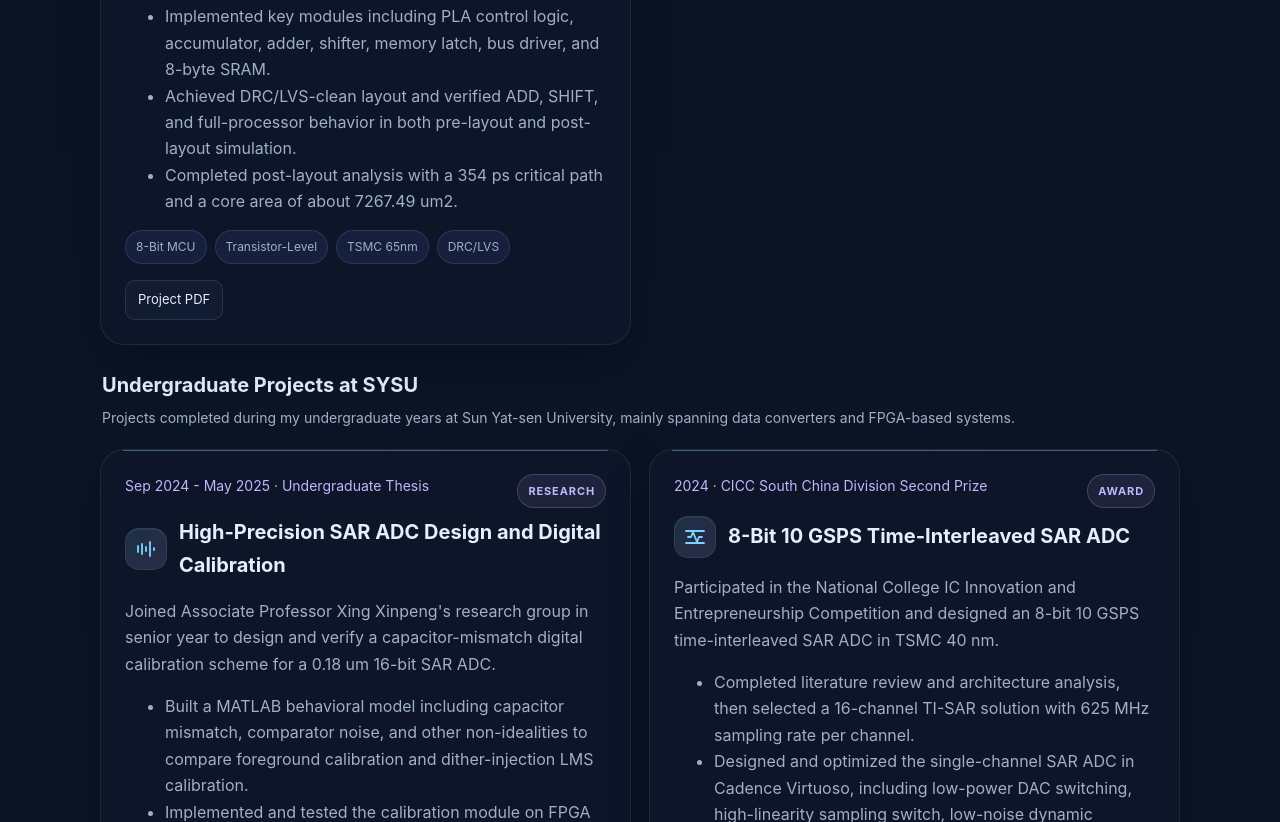
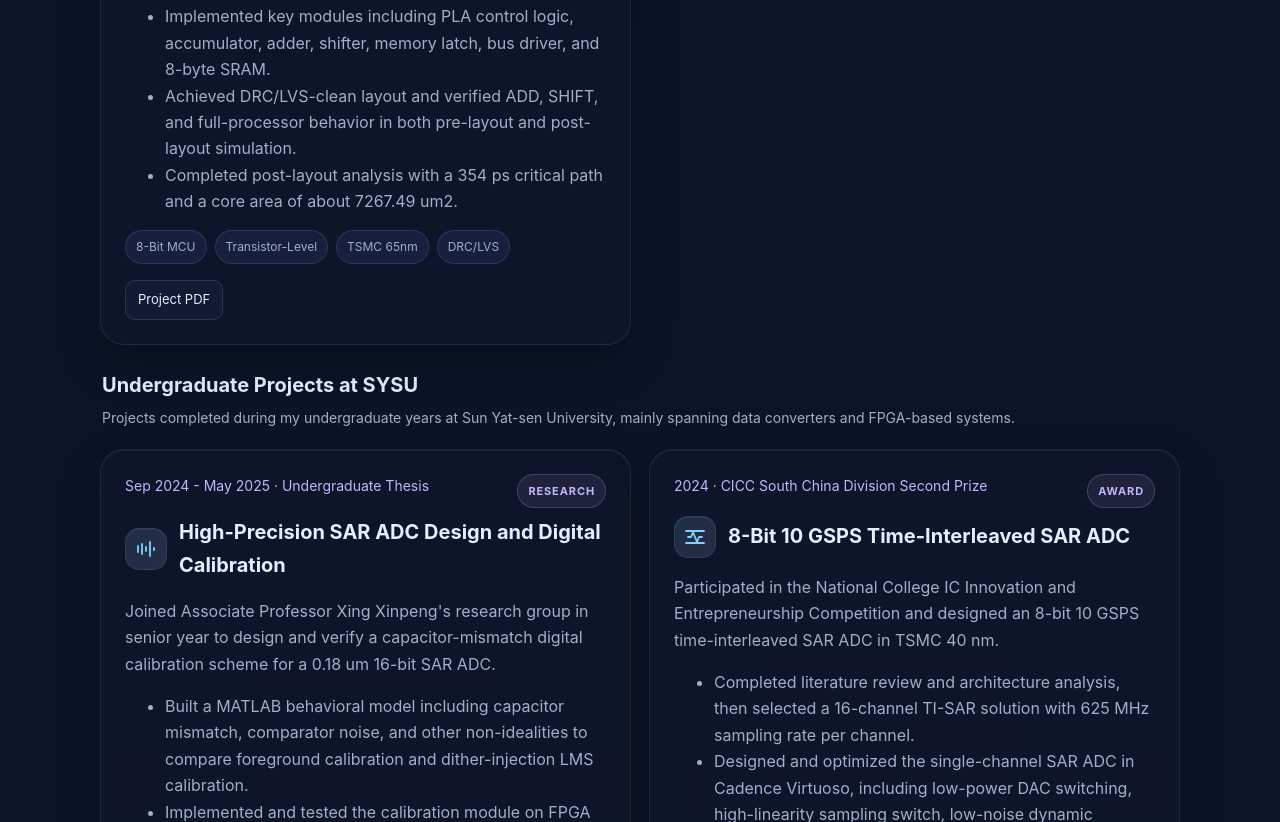
Before and after one commit to lw3227/lw3227.github.io, a plain HTML site: page index.html in a window 1280 px wide. Shown: the part 2989-3811 px from the top of the page. Drawn offline with Linux system fonts and the light colour scheme.

Commit message:
Remove project top accent line

```diff
--- a/index.html
+++ b/index.html
@@ -340,25 +340,22 @@
     .project {
       position: relative;
       border-top: 1px solid rgba(255,255,255,0.08);
+      box-shadow:
+        inset 0 1px 0 rgba(255,255,255,0.05),
+        0 18px 45px rgba(0, 0, 0, 0.22);
       transition: transform 0.18s ease, border-color 0.18s ease, box-shadow 0.18s ease;
     }
 
     .project::before {
-      content: "";
-      position: absolute;
-      left: 22px;
-      right: 22px;
-      top: 0;
-      height: 1px;
-      border-radius: 999px;
-      background: linear-gradient(90deg, rgba(125, 211, 252, 0.55), rgba(196, 181, 253, 0.5));
-      opacity: 0.75;
+      content: none;
     }
 
     .project:hover {
       transform: translateY(-4px);
       border-color: rgba(125, 211, 252, 0.22);
-      box-shadow: 0 22px 50px rgba(0, 0, 0, 0.28);
+      box-shadow:
+        inset 0 1px 0 rgba(255,255,255,0.06),
+        0 22px 50px rgba(0, 0, 0, 0.28);
     }
 
     .project-top {
```
